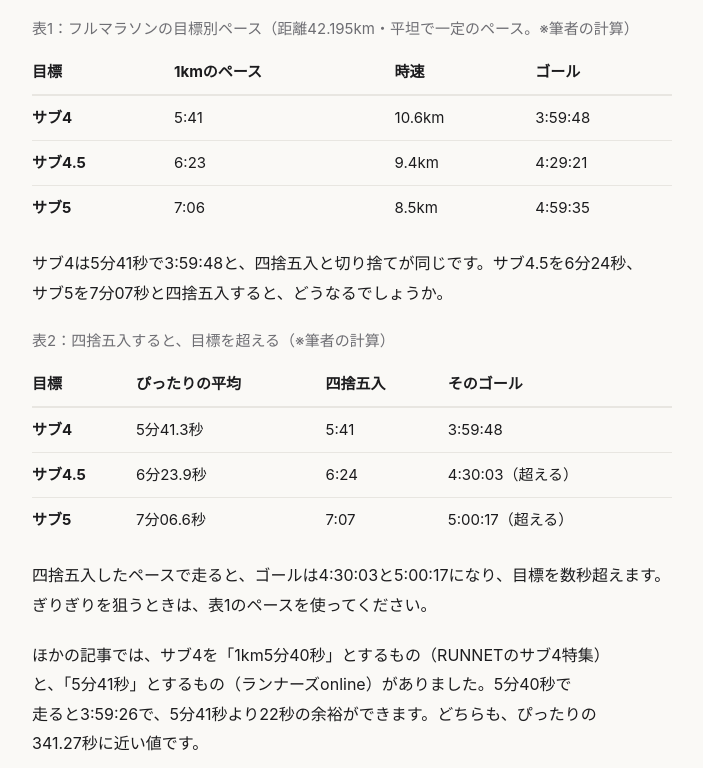
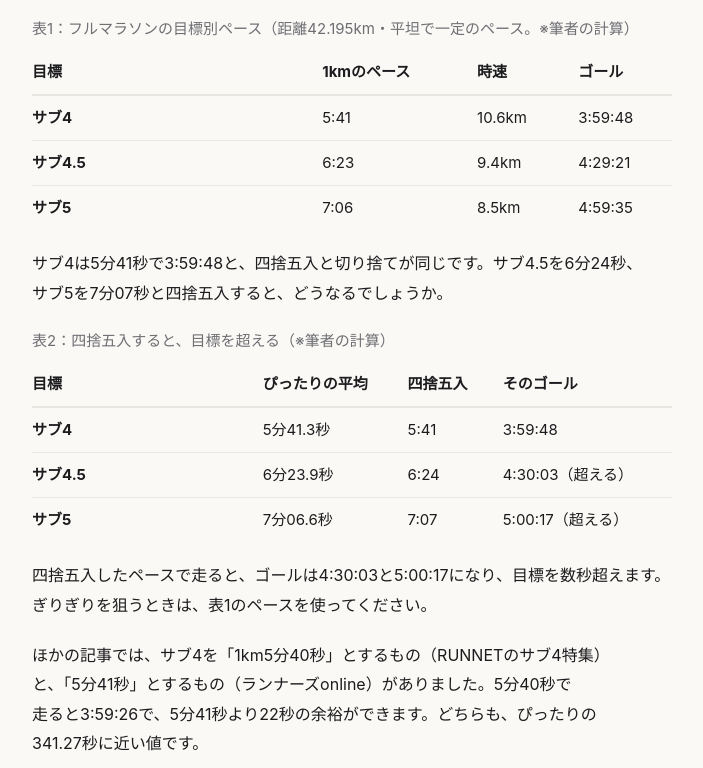
Before and after one commit to fujiken1016/mainichi-lab, a plain HTML site: page read/marathon-pace-table-sub4.html in a window 1280 px wide. Shown: the part 3192-3960 px from the top of the page, without its empty margins (288-991 px from the left). Drawn offline with Linux system fonts and the light colour scheme.

Commit message:
J625: 飲まない人の割り勘の表の行見出し幅を確保

```diff
--- a/read/marathon-pace-table-sub4.html
+++ b/read/marathon-pace-table-sub4.html
@@ -22,6 +22,7 @@
 .tscroll::before{content:"表は横にスクロールできます →";display:block;font-size:.875rem;line-height:1.8;color:var(--sub)}
 @media(min-width:640px){.tscroll::before{display:none}}
 .prose .tscroll th[scope=col]{white-space:nowrap}
+.prose .tscroll th[scope=row]{min-width:12em}
 :root{--shadow-sm:0 1px 2px rgba(23,23,34,.06),0 1px 3px rgba(23,23,34,.10)}
 .prose h1{font-size:1.875rem;line-height:1.4;margin:22px 0 12px}
 .prose>h2{font-size:1.375rem;line-height:1.4;margin:52px 0 12px;padding-top:0}
```
Also changed, not shown: read/nomanai-hito-warikan.html (+1 -0 lines).
